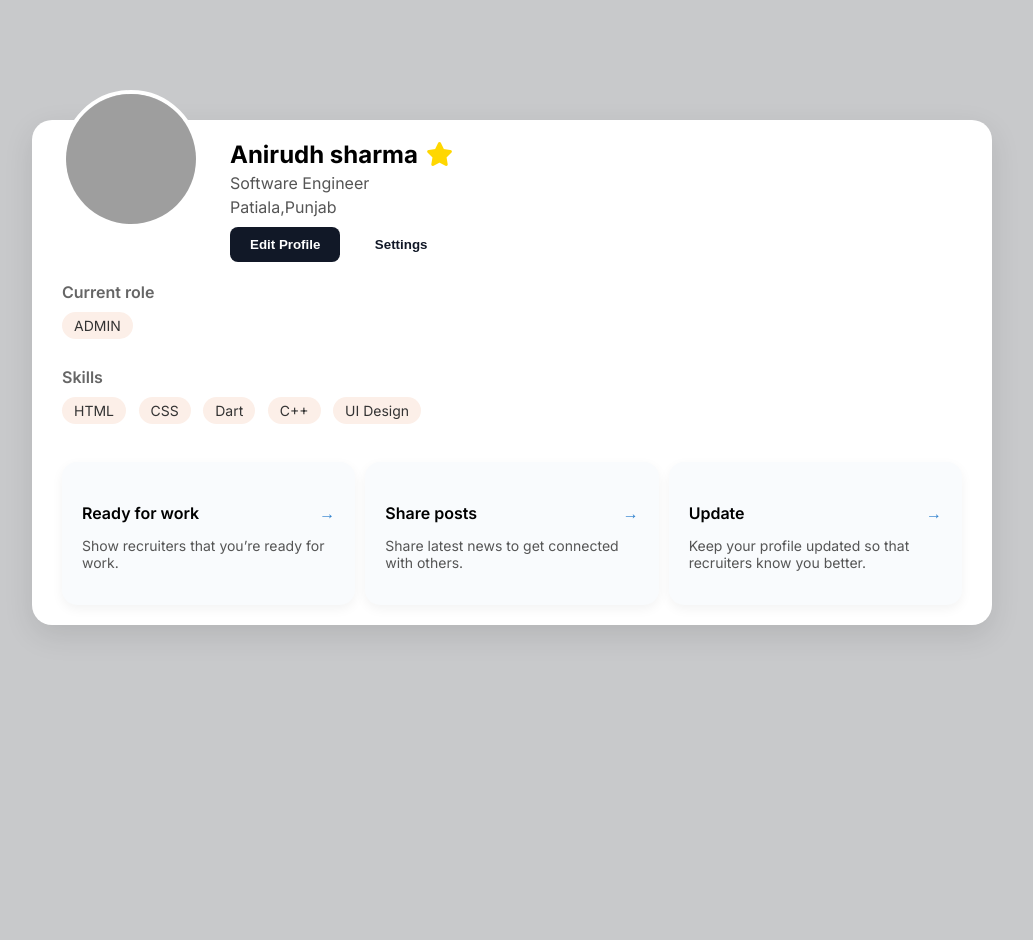
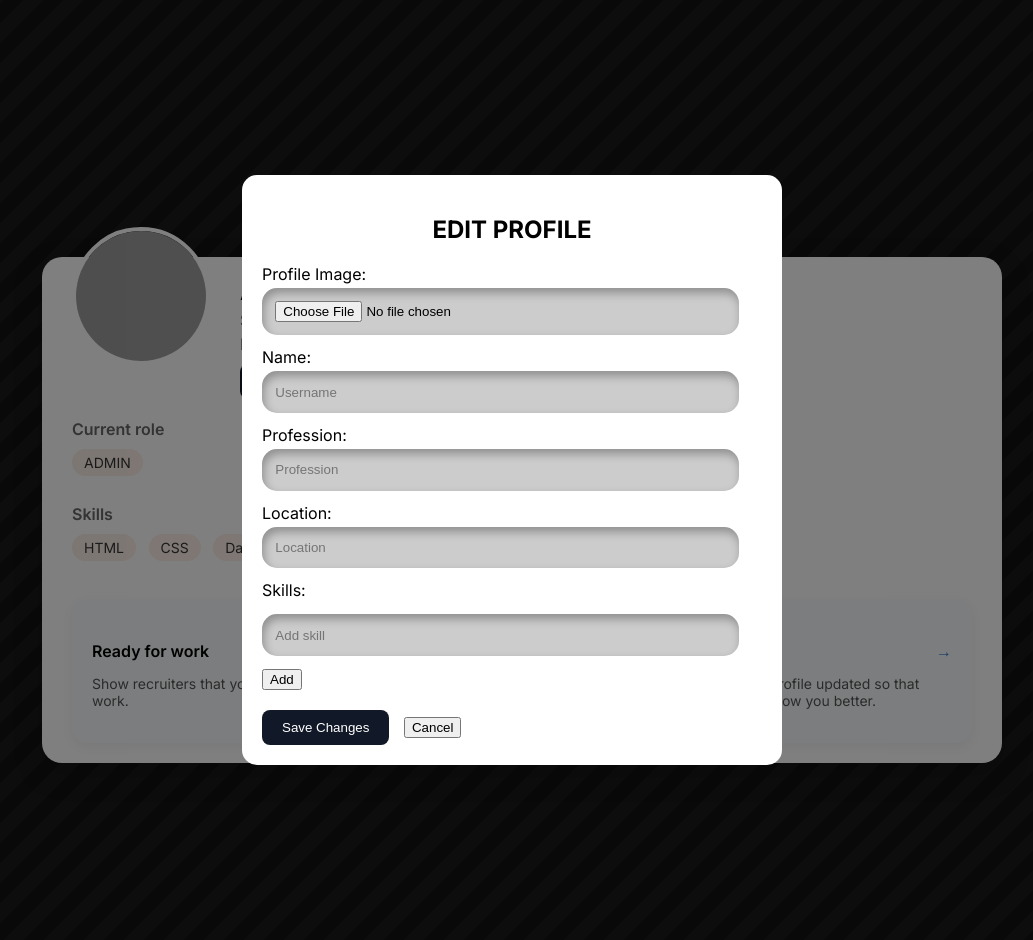
Before and after one commit to Sagarchhikara/campusconnect2.o, a Flask app: page /profile in a window 1280 px wide. Shown: the whole page, without its empty margins (128-1161 px from the left). Run offline with Flask 3, Linux system fonts and the light colour scheme; the visitor is signed in with stand-in values (Sample User, id 1); grey boxes are pictures that could not be loaded.

Commit message:
final profile page

```diff
--- a/templates/profile.html
+++ b/templates/profile.html
@@ -1,41 +1,63 @@
 <!DOCTYPE html>
 <html lang="en">
 <head>
-  <meta charset="UTF-8">
-  <meta name="viewport" content="width=device-width, initial-scale=1.0">
+  <meta charset="UTF-8" />
+  <meta name="viewport" content="width=device-width, initial-scale=1.0"/>
   <title>Profile Page</title>
-  <link href="https://fonts.googleapis.com/css2?family=Inter:wght@400;600;700&display=swap" rel="stylesheet">
-  <link rel="stylesheet" href="https://cdnjs.cloudflare.com/ajax/libs/font-awesome/6.5.0/css/all.min.css" />
+  <link href="https://fonts.googleapis.com/css2?family=Inter:wght@400;600;700&display=swap" rel="stylesheet"/>
+  <link rel="stylesheet" href="https://cdnjs.cloudflare.com/ajax/libs/font-awesome/6.5.0/css/all.min.css"/>
   <style>
     body {
       margin: 0;
       font-family: 'Inter', sans-serif;
-      background-color: #c8c9cb;
-
-
     }
 
-    .header {
-      background-image: url('');
-      height: 200px;
-      background-size: cover;
-      border-top-left-radius: 20px;
-      border-top-right-radius: 20px;
-      position: relative;
+    .background-wrapper {
+      width: 100vw;
+      height: 100vh;
+      background: #121212;
+      background: linear-gradient(
+        135deg,
+        #121212 25%,
+        #1a1a1a 25%,
+        #1a1a1a 50%,
+        #121212 50%,
+        #121212 75%,
+        #1a1a1a 75%,
+        #1a1a1a
+      );
+      background-size: 40px 40px;
+      animation: move 4s linear infinite;
+
+      display: flex;
+      align-items: center;
+      justify-content: center;
+      padding: 40px 10px;
     }
+
+    @keyframes move {
+      0% {
+        background-position: 0 0;
+      }
+      100% {
+        background-position: 40px 40px;
+      }
+    }
+
 
     .container {
       max-width: 900px;
+      width: 100%;
       background: white;
-      margin: -80px auto 0;
       border-radius: 20px;
       padding: 20px 30px;
-      box-shadow: 0 10px 30px rgba(0,0,0,0.1);
+      box-shadow: 0 10px 30px rgba(0,0,0,0.2);
     }
 
     .profile {
       display: flex;
       gap: 30px;
+      flex-wrap: wrap;
     }
 
     .profile-img {
@@ -82,7 +104,8 @@
       background-color: #111827;
       color: white;
     }
-    .edit-btn:hover{
+
+    .edit-btn:hover {
       background-color: #1a1d23;
       transform: translateY(-5px);
     }
@@ -92,10 +115,10 @@
       color: #111827;
       border: 1px solid #111827;
     }
-    .settings-btn:hover{
-        background-color: #1a1d23;
+
+    .settings-btn:hover {
+      background-color: #111827;
       color: white;
-        background-color: #111827;
     }
 
     .section {
@@ -118,8 +141,10 @@
       font-size: 14px;
       margin-right: 8px;
       margin-bottom: 8px;
+      cursor: pointer;
     }
-    .tag:hover{
+
+    .tag:hover {
       background-color: #fac4b0;
       transform: translateY(-5px);
       box-shadow: 0 10px 25px rgba(0, 0, 0, 0.2);
@@ -130,13 +155,8 @@
       justify-content: space-between;
       margin-top: 30px;
       gap: 10px;
+      flex-wrap: wrap;
     }
-    .card:hover{
-        box-shadow: 0 10px 25px rgba(0, 0, 0, 0.2);
-        transform: translateY(-5px);
-    }
-
-
 
     .card {
       background: #f9fbfd;
@@ -144,6 +164,12 @@
       flex: 1;
       padding: 20px;
       box-shadow: 0 4px 12px rgba(0,0,0,0.05);
+      transition: all 0.3s ease;
+    }
+
+    .card:hover {
+      box-shadow: 0 10px 25px rgba(0, 0, 0, 0.2);
+      transform: translateY(-5px);
     }
 
     .card h4 {
@@ -162,20 +188,60 @@
       font-weight: bold;
       color: #3182ce;
     }
+
+    #editModal {
+      display: none;
+      position: fixed;
+      top: 0; left: 0;
+      width: 100%; height: 100%;
+      background: rgba(0, 0, 0, 0.5);
+      z-index: 1000;
+      display: flex;
+      align-items: center;
+      justify-content: center;
+    }
+
+    #editModal .modal-content {
+      background: white;
+      padding: 20px;
+      border-radius: 15px;
+      width: 100%;
+      max-width: 500px;
+      position: relative;
+    }
+
+    .input {
+      border: none;
+      outline: none;
+      border-radius: 15px;
+      padding: 1em;
+      background-color: #ccc;
+      box-shadow: inset 2px 5px 10px rgba(0,0,0,0.3);
+      transition: 300ms ease-in-out;
+      width: 90%;
+      margin-top: 4px;
+      margin-bottom: 12px;
+    }
+
+    .input:focus {
+      background-color: white;
+      transform: scale(1.05);
+      box-shadow: 13px 13px 100px #969696, -13px -13px 100px #ffffff;
+    }
   </style>
 </head>
 <body>
-  <div class="header"></div>
+  <div class="background-wrapper">
+    <div class="container">
 
-  <div class="container">
       <div class="profile">
         <div class="profile-img">
-        <img src="7A2BC0DA-4E91-419A-AC6C-6B91ED1FA981.jpeg" alt="Profile">
+          <img src="7A2BC0DA-4E91-419A-AC6C-6B91ED1FA981.jpeg" alt="Profile" id="profileImage">
         </div>
         <div class="profile-info">
-        <h2>Anirudh sharma<i class="fas fa-star" style="color: gold; margin-left: 8px;" title="Top Rated"></i></h2>
-        <p>Software Engineer</p>
-        <p>Patiala,Punjab</p>
+          <h2 id="name">Anirudh Sharma <i class="fas fa-star" style="color: gold; margin-left: 8px;" title="Top Rated"></i></h2>
+          <p id="profession">Software Engineer</p>
+          <p id="location">Patiala, Punjab</p>
           <div class="buttons">
             <button class="edit-btn" onclick="editProfile()">Edit Profile</button>
             <button class="settings-btn">Settings</button>
@@ -190,11 +256,13 @@
 
       <div class="section">
         <div class="section-title">Skills</div>
+        <div id="skillsSection">
           <span class="tag">HTML</span>
           <span class="tag">CSS</span>
           <span class="tag">Dart</span>
           <span class="tag">C++</span>
           <span class="tag">UI Design</span>
+        </div>
       </div>
 
       <div class="cards">
@@ -212,10 +280,108 @@
         </div>
       </div>
     </div>
+  </div>
+
+  <!-- Modal -->
+  <div id="editModal">
+    <div class="modal-content">
+      <h2><center>EDIT PROFILE</center></h2>
+      <label>Profile Image:</label>
+      <input type="file" id="profileImageInput" accept="image/*" class="input">
+
+      <label>Name:</label>
+      <input type="text" id="nameInput" autocomplete="off" name="text" class="input" placeholder="Username">
+
+      <label>Profession:</label>
+      <input type="text" id="professionInput" class="input" placeholder="Profession">
+
+      <label>Location:</label>
+      <input type="text" id="locationInput" class="input" placeholder="Location">
+
+      <label>Skills:</label>
+      <div id="skillsContainer" style="margin-bottom:10px;"></div>
+      <input type="text" id="newSkillInput" class="input" placeholder="Add skill"/>
+      <button onclick="addSkill()">Add</button><br><br>
+
+      <button onclick="saveChanges()" style="padding:10px 20px; background:#111827; color:white; border:none; border-radius:8px;">Save Changes</button>
+      <button onclick="closeModal()" style="margin-left:10px;">Cancel</button>
+    </div>
+  </div>
 
   <script>
+    let skills = [];
+
     function editProfile() {
-      alert('Edit Profile button clicked. You can add editable form functionality here.');
+      document.getElementById('editModal').style.display = 'flex';
+      document.getElementById('nameInput').value = document.getElementById('name').childNodes[0].nodeValue.trim();
+      document.getElementById('professionInput').value = document.getElementById('profession').innerText;
+      document.getElementById('locationInput').value = document.getElementById('location').innerText;
+
+      const skillTags = document.querySelectorAll('#skillsSection .tag');
+      skills = Array.from(skillTags).map(tag => tag.textContent.trim());
+      updateSkillList();
+    }
+
+    function closeModal() {
+      document.getElementById('editModal').style.display = 'none';
+    }
+
+    function addSkill() {
+      const skillInput = document.getElementById('newSkillInput');
+      const newSkill = skillInput.value.trim();
+      if (newSkill && !skills.includes(newSkill)) {
+        skills.push(newSkill);
+        updateSkillList();
+      }
+      skillInput.value = '';
+    }
+
+    function removeSkill(index) {
+      skills.splice(index, 1);
+      updateSkillList();
+    }
+
+    function updateSkillList() {
+      const container = document.getElementById('skillsContainer');
+      container.innerHTML = '';
+      skills.forEach((skill, index) => {
+        const tag = document.createElement('span');
+        tag.className = 'tag';
+        tag.textContent = skill;
+        tag.title = 'Click to remove';
+        tag.onclick = () => removeSkill(index);
+        container.appendChild(tag);
+      });
+    }
+
+    function saveChanges() {
+      const name = document.getElementById('nameInput').value.trim();
+      const profession = document.getElementById('professionInput').value.trim();
+      const location = document.getElementById('locationInput').value.trim();
+      const imgInput = document.getElementById('profileImageInput');
+
+      document.getElementById('name').childNodes[0].nodeValue = name + ' ';
+      document.getElementById('profession').innerText = profession;
+      document.getElementById('location').innerText = location;
+
+      const skillsSection = document.getElementById('skillsSection');
+      skillsSection.innerHTML = '';
+      skills.forEach(skill => {
+        const span = document.createElement('span');
+        span.className = 'tag';
+        span.textContent = skill;
+        skillsSection.appendChild(span);
+      });
+
+      if (imgInput.files && imgInput.files[0]) {
+        const reader = new FileReader();
+        reader.onload = function(e) {
+          document.getElementById('profileImage').src = e.target.result;
+        };
+        reader.readAsDataURL(imgInput.files[0]);
+      }
+
+      closeModal();
     }
   </script>
 </body>
```
Lines whose indentation alone changed are shown as unchanged.
